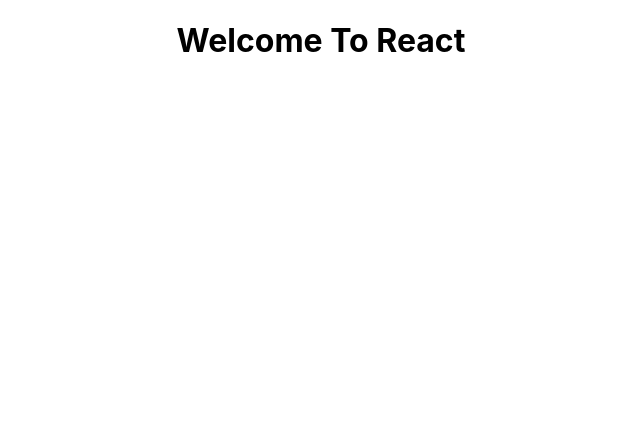
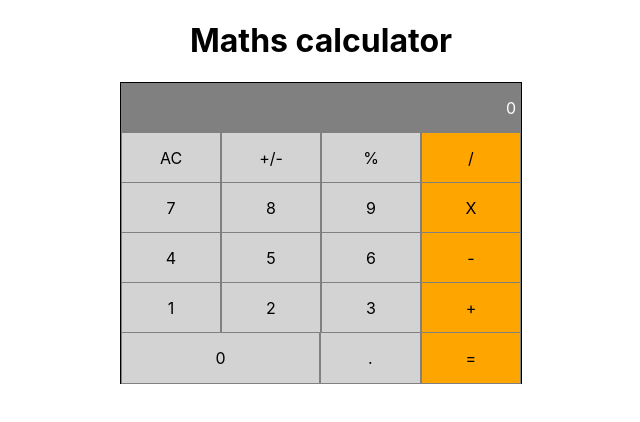
Before and after one commit to efoosag/maths-magician, a React (Create React App) app: page / in a window 1280 px wide. Shown: the top 422 px of the page, without its empty margins (319-959 px from the left). Built offline with nearby package versions, Linux system fonts and the light colour scheme.

Commit message:
add calculator user interface

```diff
--- a/package.json
+++ b/package.json
@@ -6,6 +6,7 @@
     "@testing-library/jest-dom": "^5.16.5",
     "@testing-library/react": "^13.4.0",
     "@testing-library/user-event": "^13.5.0",
+    "prop-types": "^15.8.1",
     "react": "^18.2.0",
     "react-dom": "^18.2.0",
     "react-scripts": "^5.0.1",
@@ -40,6 +41,7 @@
     "@babel/eslint-parser": "^7.22.5",
     "@babel/plugin-syntax-jsx": "^7.22.5",
     "@babel/preset-react": "^7.22.5",
+    "@babel/plugin-proposal-private-property-in-object":"^7.22.5",
     "eslint": "^7.32.0",
     "eslint-config-airbnb": "^18.2.1",
     "eslint-plugin-import": "^2.27.5",
--- a/src/App.js
+++ b/src/App.js
@@ -1,9 +1,11 @@
 import './App.css';
+import Calculator from './components/Calculator';
 
 function App() {
   return (
     <div className="App">
-      <h1>Welcome To React</h1>
+      <h1>Maths calculator</h1>
+      <Calculator />
     </div>
   );
 }
--- /dev/null
+++ b/src/components/Calculator.css
@@ -0,0 +1,47 @@
+.container {
+    width: 400px;
+    height:auto;
+    border: 1px solid black;
+    margin: auto;
+}
+
+.answer {
+    height: 50px;
+    background-color: gray;
+    display: flex;
+    justify-content: flex-end;
+    align-items: center;
+    padding-right: 5px;
+    color: #fff;
+}
+
+.buttons {
+  height: 50px;
+  display: flex;
+  justify-content: center;
+  align-items: center;
+  color: #000;
+}
+
+.buttons-item {
+  height: 100%;
+  display: flex;
+  justify-content: center;
+  align-items: center;
+  border: 1px solid gray;
+}
+
+.buttons-item-others {
+  width: 25%;
+  background-color: lightgrey;
+}
+
+.buttons-item-right {
+  width: 25%;
+  background-color: orange;
+}
+
+.buttons-item-zero {
+  width: 50%;
+  background-color: lightgrey;
+}
--- /dev/null
+++ b/src/components/Calculator.js
@@ -0,0 +1,13 @@
+import React from 'react';
+import Label from './label';
+import './Calculator.css';
+
+function Calculator() {
+  return (
+    <div>
+      <Label label />
+    </div>
+  );
+}
+
+export default Calculator;
--- /dev/null
+++ b/src/components/label.js
@@ -0,0 +1,47 @@
+import React from 'react';
+// import { PropTypes } from 'prop-types';
+
+function Label() {
+  return (
+    <div>
+      <div className="container">
+        <div className="answer">0</div>
+        <div className="buttons">
+          <div className="buttons-item buttons-item-others">AC</div>
+          <div className="buttons-item buttons-item-others">+/-</div>
+          <div className="buttons-item buttons-item-others">%</div>
+          <div className="buttons-item buttons-item-right">/</div>
+        </div>
+        <div className="buttons">
+          <div className="buttons-item buttons-item-others">7</div>
+          <div className="buttons-item buttons-item-others">8</div>
+          <div className="buttons-item buttons-item-others">9</div>
+          <div className="buttons-item buttons-item-right">X</div>
+        </div>
+        <div className="buttons">
+          <div className="buttons-item buttons-item-others">4</div>
+          <div className="buttons-item buttons-item-others">5</div>
+          <div className="buttons-item buttons-item-others">6</div>
+          <div className="buttons-item buttons-item-right">-</div>
+        </div>
+        <div className="buttons">
+          <div className="buttons-item buttons-item-others">1</div>
+          <div className="buttons-item buttons-item-others">2</div>
+          <div className="buttons-item buttons-item-others">3</div>
+          <div className="buttons-item buttons-item-right">+</div>
+        </div>
+        <div className="buttons">
+          <div className="buttons-item buttons-item-zero">0</div>
+          <div className="buttons-item buttons-item-others">.</div>
+          <div className="buttons-item buttons-item-right">=</div>
+        </div>
+      </div>
+    </div>
+  );
+}
+
+// Label.propTypes = {
+//   zero: PropTypes.number.isRequired,
+// };
+
+export default Label;
```
Also changed, not shown: 1 other file (tests, documents, lock files or other folders).
